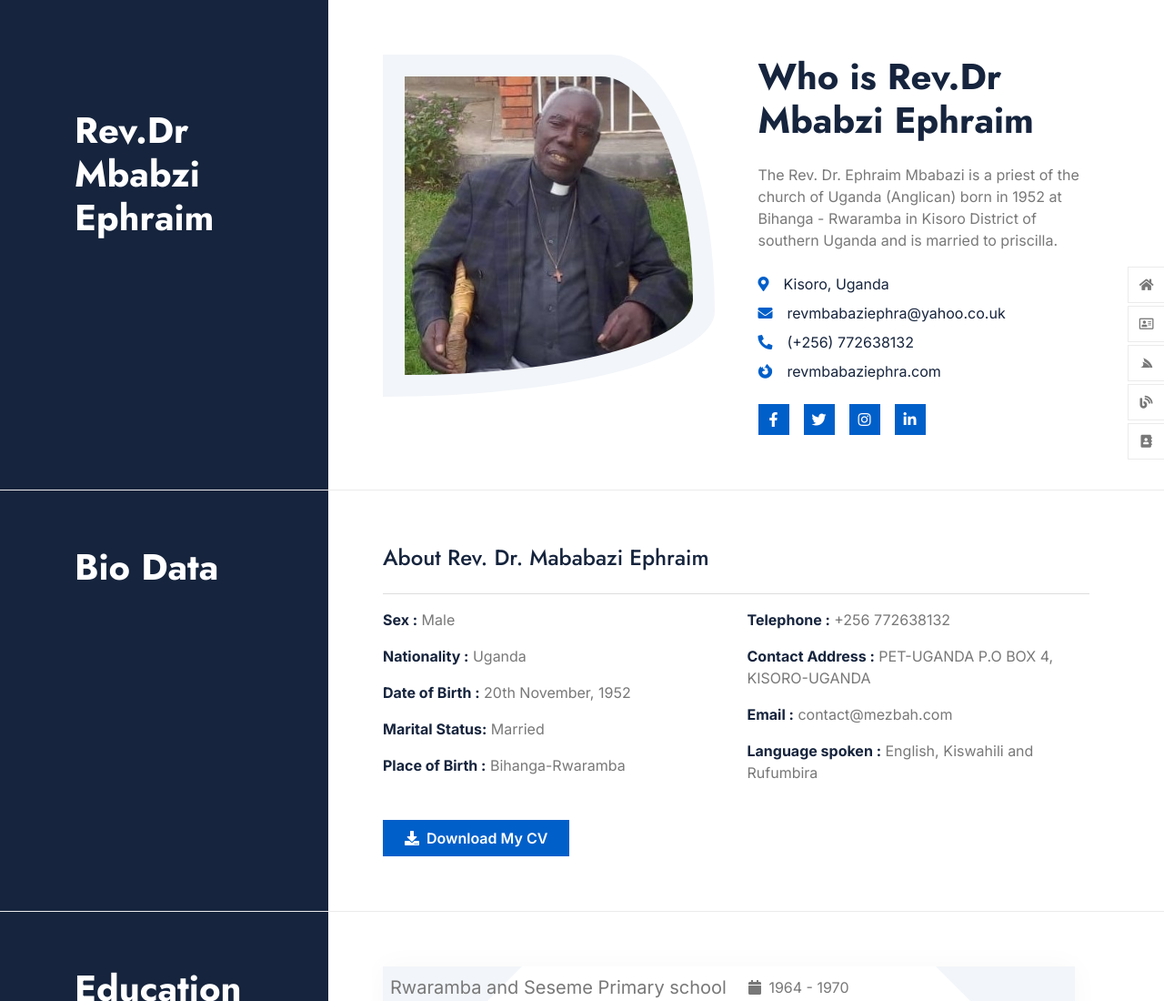
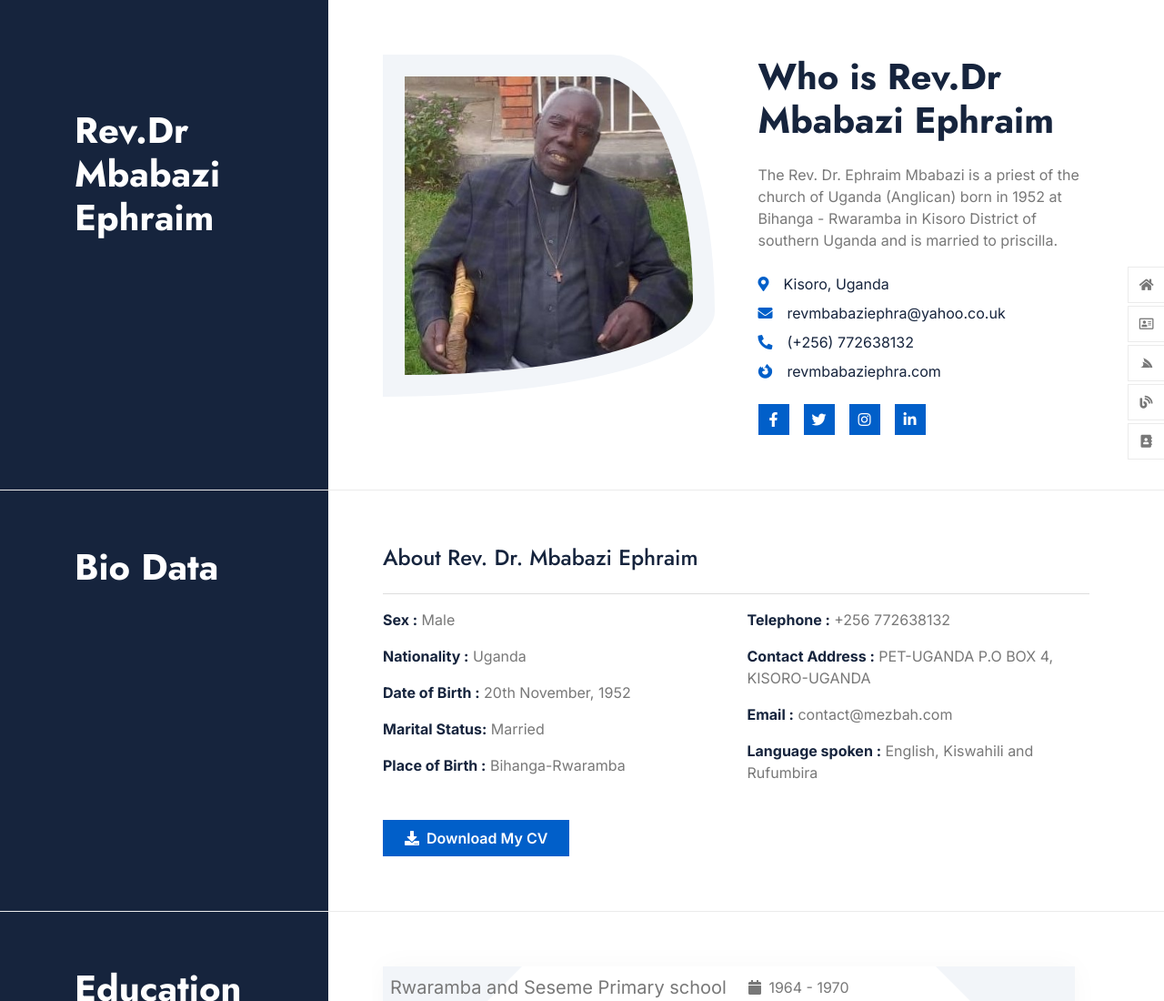
Before and after one commit to samueldells/Rev.Dr.-Mbabazi-Ephraim, a plain HTML site: page index.html in a window 1280 px wide. Shown: the top 1100 px of the page at 91% size. Drawn offline with nearby package versions, Linux system fonts and the light colour scheme; a web font is replaced by a local one.

Commit message:
Update index.html
all

```diff
--- a/index.html
+++ b/index.html
@@ -3,7 +3,7 @@
 
     <head>
         <meta charset="utf-8">
-        <title>Rev.Dr Mbabzi Ephraim</title>
+        <title>Rev.Dr Mbabazi Ephraim</title>
         <meta content="width=device-width, initial-scale=1.0" name="viewport">
         <meta content="" name="keywords">
         <meta content="" name="description">
@@ -66,7 +66,7 @@
                             </a>
                             <div class="text-start d-flex flex-column justify-content-center wow fadeInUp" data-wow-delay="0.3s">
                                 <!-- <p class="text-white sub-title">👋 Hello I'm Mezbah</p> -->
-                                <h1 class="display-6 text-white mb-0">Rev.Dr Mbabzi Ephraim</h1>
+                                <h1 class="display-6 text-white mb-0">Rev.Dr Mbabazi Ephraim</h1>
                             </div>
                         </div>
                     </div>
@@ -79,7 +79,7 @@
                                     </div>
                                 </div>
                                 <div class="col-xl-6 wow fadeInUp" data-wow-delay="0.3s">
-                                    <h1 class="display-6 mb-4">Who is Rev.Dr Mbabzi Ephraim</h1>
+                                    <h1 class="display-6 mb-4">Who is Rev.Dr Mbabazi Ephraim</h1>
                                     <p class="mb-4">The Rev. Dr. Ephraim Mbabazi is a priest of the church of Uganda (Anglican) born in 1952 at Bihanga - Rwaramba in Kisoro District of southern Uganda and is married to priscilla.
                                     </p>
                                     <div class="d-flex align-items-center mb-2">
@@ -141,7 +141,7 @@
                                     </div>
                                 </div> -->
                                 <div class="col-xl-12 wow fadeInUp" data-wow-delay="0.3s">
-                                    <h4 class="mb-4">About Rev. Dr. Mababazi Ephraim</h4><hr>
+                                    <h4 class="mb-4">About Rev. Dr. Mbabazi Ephraim</h4><hr>
                                    <!--  <p class="mb-4">Lorem ipsum dolor sit amet consectetur adipisicing elit. Quisquam repellat, sint magni incidunt voluptatum eveniet numquam vel facilis sit similique a mollitia et dolorum aperiam repellendus ipsum, quidem nemo eligendi!
                                     </p> -->
                                     <div class="row g-4 mb-4">
```
